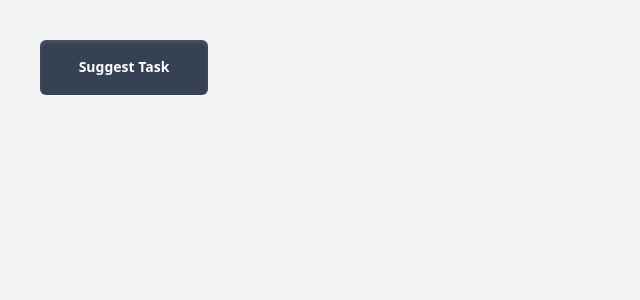
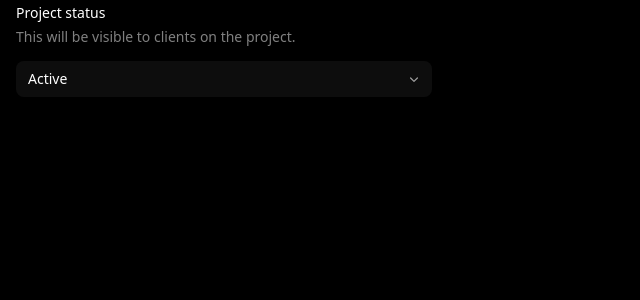
Before and after one commit to vasubhrdwj/task-management-app, a React (Vite) app in the folder frontend/: page / in a window 1280 px wide. Shown: the top 300 px of the page, without its empty margins (0-640 px from the left). Built offline with nearby package versions, Linux system fonts and the light colour scheme.

Commit message:
Made some design changes

```diff
--- a/frontend/src/Components/TaskCard.jsx
+++ b/frontend/src/Components/TaskCard.jsx
@@ -64,7 +64,7 @@ const TaskCard = ({ task, params, displayUser }) => {
     }
   };
   return (
-    <div className="w-78 h-[420px] py-4 rounded-2xl bg-white/90 shadow-lg shadow-gray-400">
+    <div className="w-78 h-[430px] py-4 rounded-3xl bg-white/90 shadow-lg shadow-gray-400">
       {/* Title */}
       <div className="h-1/7 text-xl font-bold pl-4 p-2 capitalize truncate">
         {task.title}
--- a/frontend/src/Components/TaskForm.jsx
+++ b/frontend/src/Components/TaskForm.jsx
@@ -10,18 +10,11 @@ const TaskForm = ({
 }) => {
   const [form, setForm] = useState(initialValues);
   return (
-    <div className="fixed inset-0 bg-black/60 flex items-center justify-center z-50 text-black">
+    <div className="fixed inset-0 bg-black/50 flex items-center justify-center z-50 text-black">
       <div
         className="bg-white rounded-xl shadow-2xl p-8 w-80 mx-4 relative"
         onClick={(e) => e.stopPropagation()}
       >
-        {/* Close button */}
-        <button
-          className="absolute top-3 right-3 text-gray-400 hover:text-gray-600"
-          onClick={onCancel}
-        >
-          ✕
-        </button>
         {/* Heading */}
         <h2 className="text-2xl font-bold text-gray-800 mb-6 text-center">
           {heading}
--- a/frontend/src/pages/Home.jsx
+++ b/frontend/src/pages/Home.jsx
@@ -1,10 +1,42 @@
 import React from "react";
 import SuggestTaskPane from "../Components/SuggestTaskPane";
+import clsx from "clsx";
+import { Field, Label, Description, Select } from "@headlessui/react";
+import { ChevronDownIcon, CheckIcon } from "@heroicons/react/20/solid";
 
 const Home = () => {
   return (
-    <div className="bg-gray-100 h-screen w-screen p-10">
-      <SuggestTaskPane />
+    <div className="bg-black w-screen h-screen
+    ">
+      <div className="w-full max-w-md px-4">
+        <Field>
+          <Label className="text-sm/6 font-medium text-white">
+            Project status
+          </Label>
+          <Description className="text-sm/6 text-white/50">
+            This will be visible to clients on the project.
+          </Description>
+          <div className="relative">
+            <Select
+              className={clsx(
+                "mt-3 block w-full appearance-none rounded-lg border-none bg-white/5 px-3 py-1.5 text-sm/6 text-white",
+                "focus:not-data-focus:outline-none data-focus:outline-2 data-focus:-outline-offset-2 data-focus:outline-white/25",
+                // Make the text of each option black on Windows
+                "*:text-black"
+              )}
+            >
+              <option value="active">Active</option>
+              <option value="paused">Paused</option>
+              <option value="delayed">Delayed</option>
+              <option value="canceled">Canceled</option>
+            </Select>
+            <ChevronDownIcon
+              className="group pointer-events-none absolute top-2.5 right-2.5 size-4 fill-white/60"
+              aria-hidden="true"
+            />
+          </div>
+        </Field>
+      </div>
     </div>
   );
 };
```
